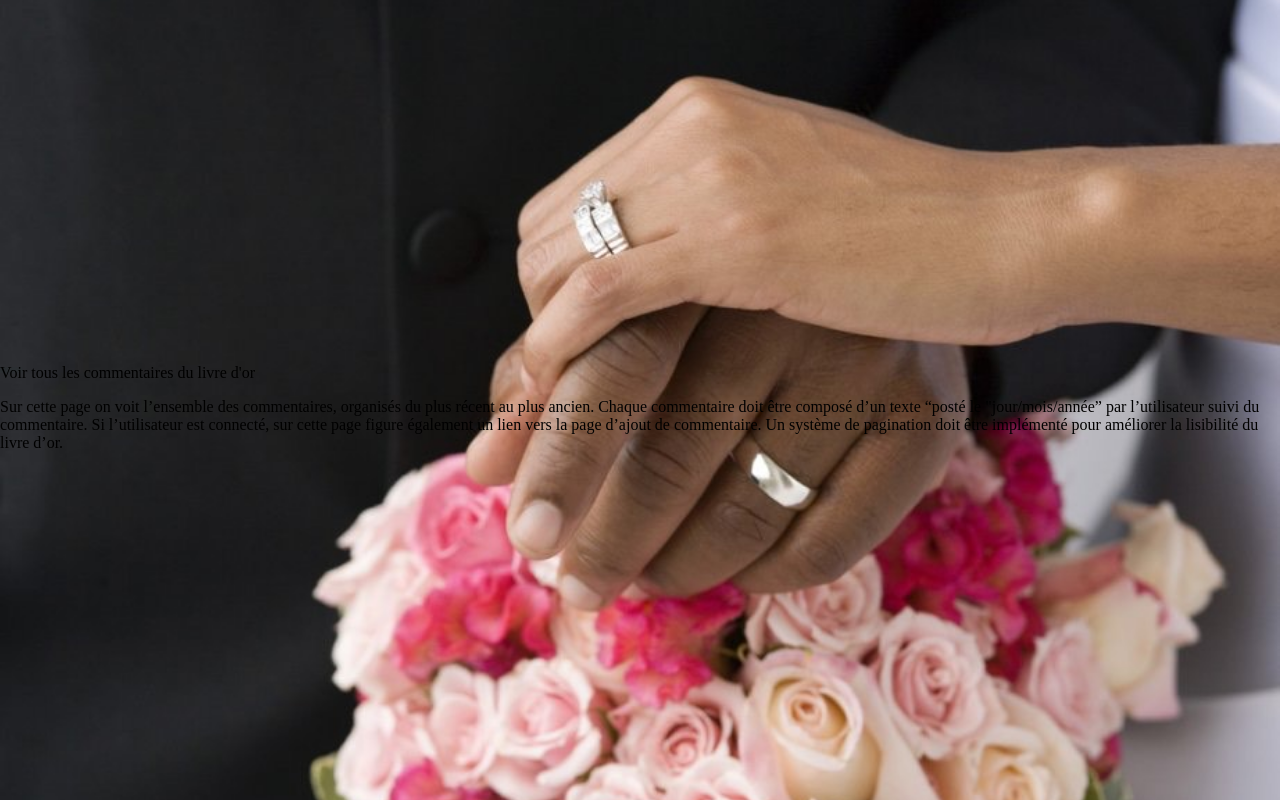
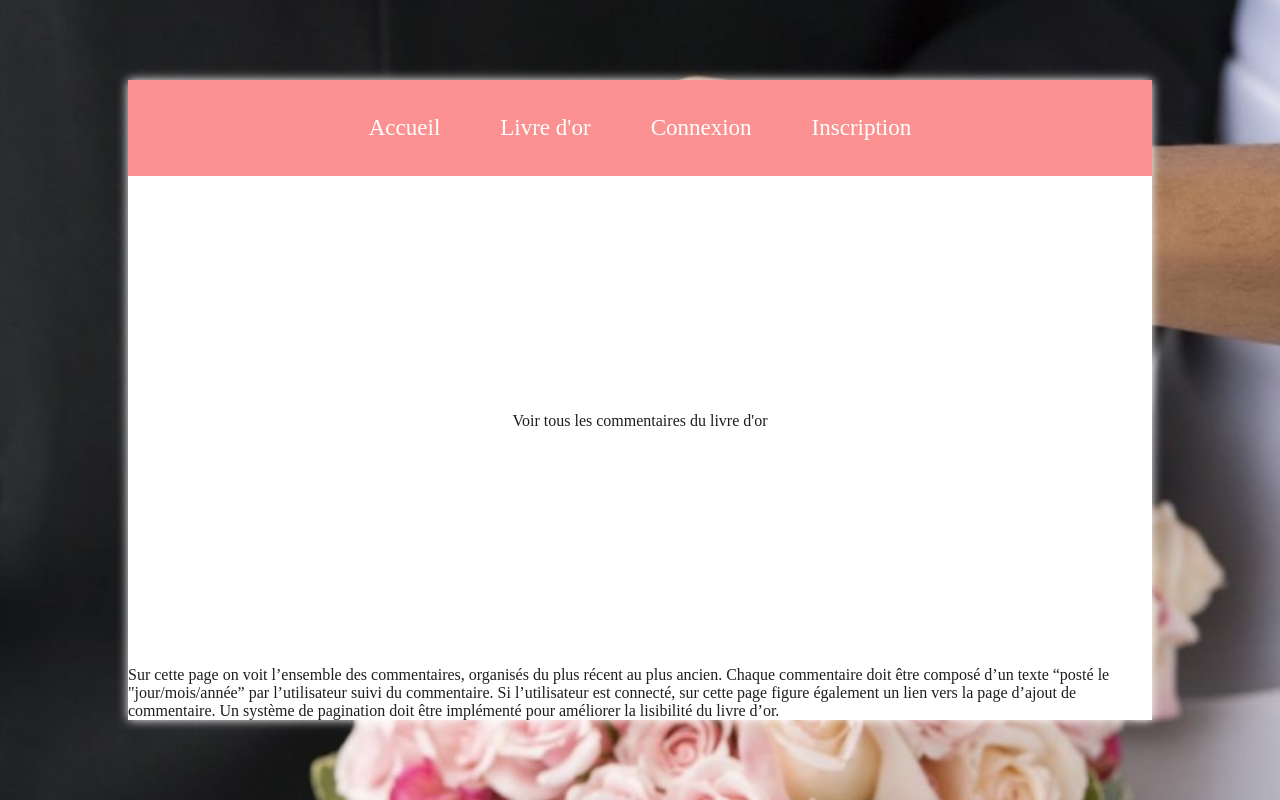
Before and after one commit to scott-allo/livre-or, a PHP site: page /pages/livre-or.php in a window 1280 px wide. Run offline with PHP 8.4, Linux system fonts and the light colour scheme; some web fonts are replaced.

Commit message:
Rectification des chemin relatif pour l'appel du header sur toutes les pages

```diff
--- a/pages/livre-or.php
+++ b/pages/livre-or.php
@@ -10,9 +10,17 @@ require_once __DIR__ . '/../models/Database.php';
     <meta charset="UTF-8">
     <meta name="viewport" content="width=device-width, initial-scale=1.0">
     <title>Livre d'or</title>
-    <link rel="stylesheet" href="/livre-or/css/global.css"/">
+    <link rel="stylesheet" href="/livre-or/css/global.css">
 </head>
 <body>
+<div class="body">
+            <header>
+                <?php
+                include($_SERVER['DOCUMENT_ROOT'] . "/livre-or/models/Header.php");
+
+                ?>
+            </header>
+
     <p> Voir tous les commentaires du livre d'or </p>
 
     Sur cette page
```
Also changed, not shown: pages/commentaire.php (+8 -0 lines), pages/register.php (+8 -0 lines).
